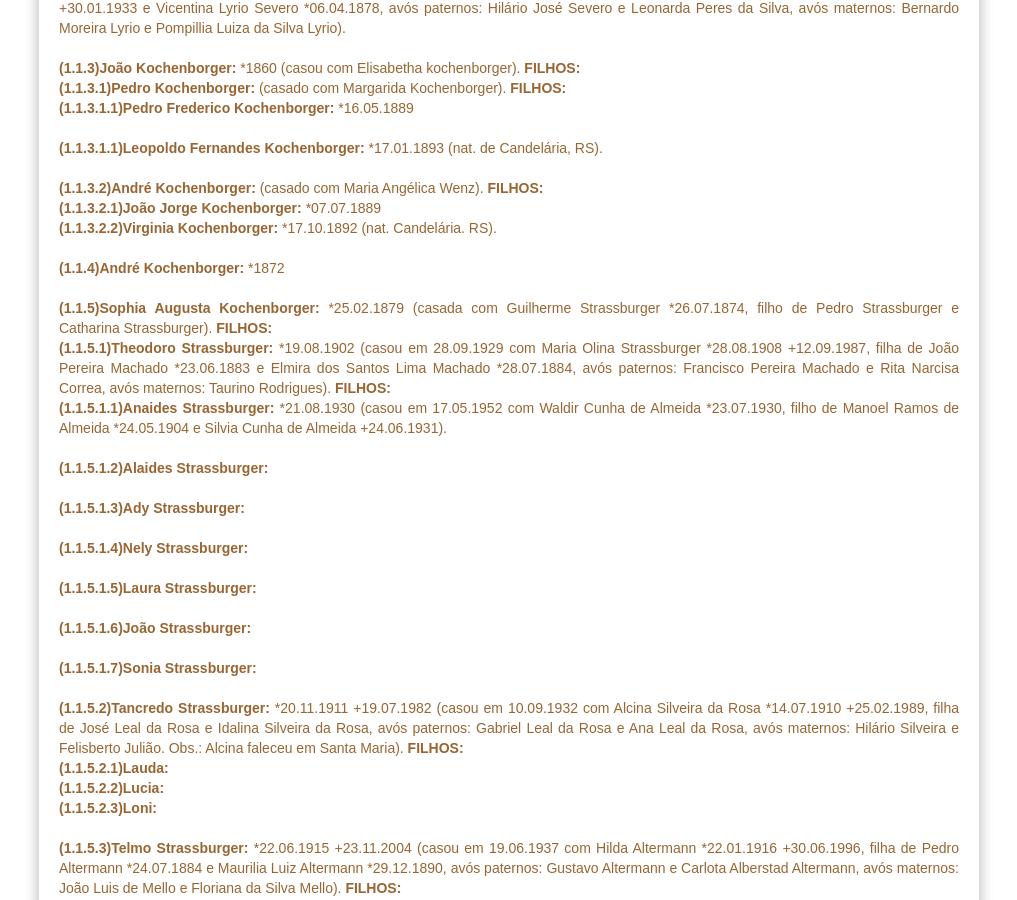
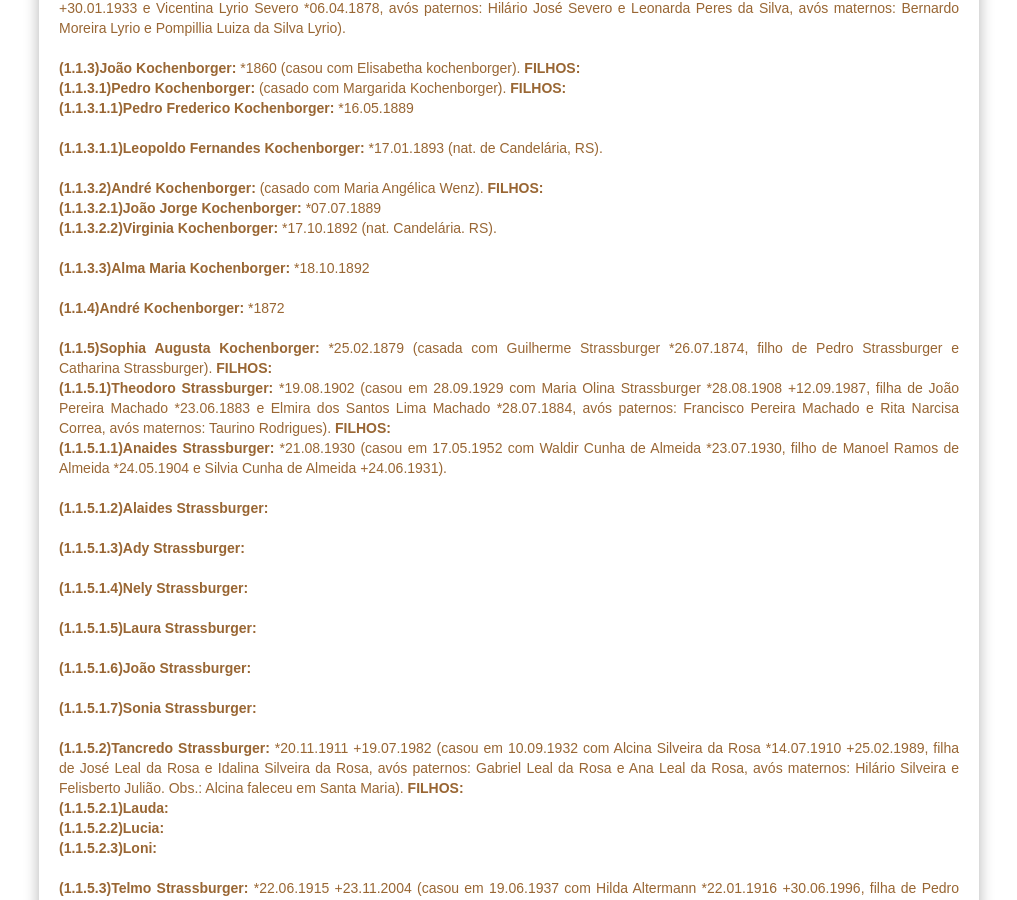
Before and after one commit to claudiovargas1955/claudiovargas1955.github.io, a Jekyll site: the page built from _pages/familia-kochenborger.html, in a window 1280 px wide and 900 px high, scrolled down 2395 px. Shown: the whole window, without its empty margins (131-1148 px from the left). Built offline with Jekyll 4.4.1, drawn with Linux system fonts in a browser that asks for light colours; some web fonts are replaced.

Commit message:
Update familia-kochenborger.html

```diff
--- a/_pages/familia-kochenborger.html
+++ b/_pages/familia-kochenborger.html
@@ -210,6 +210,8 @@ Oliveira e Idalina Soares Leal *1850 +03.09.1934). <b>FILHOS: </b><br>
             <b>(1.1.3.2.1)João Jorge Kochenborger: </b>*07.07.1889 <br>
             <b>(1.1.3.2.2)Virginia Kochenborger: </b>*17.10.1892 (nat. Candelária. RS). <br><br>
 
+        <b>(1.1.3.3)Alma Maria Kochenborger: </b>*18.10.1892 <br><br>
+
   <b>(1.1.4)André Kochenborger: </b>*1872<br><br>
 
 <b>(1.1.5)Sophia Augusta Kochenborger: </b>*25.02.1879 (casada com Guilherme Strassburger *26.07.1874, filho de Pedro Strassburger e
```
